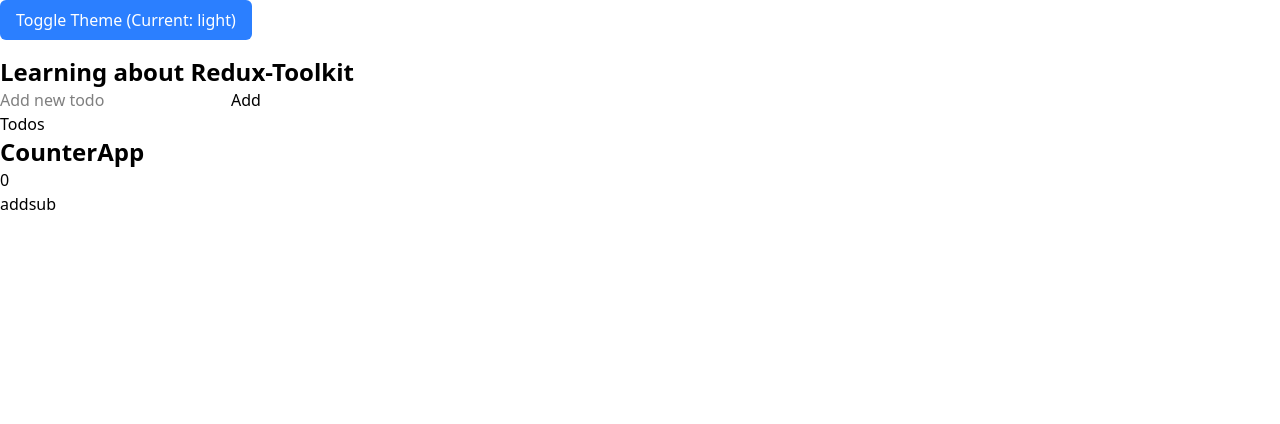
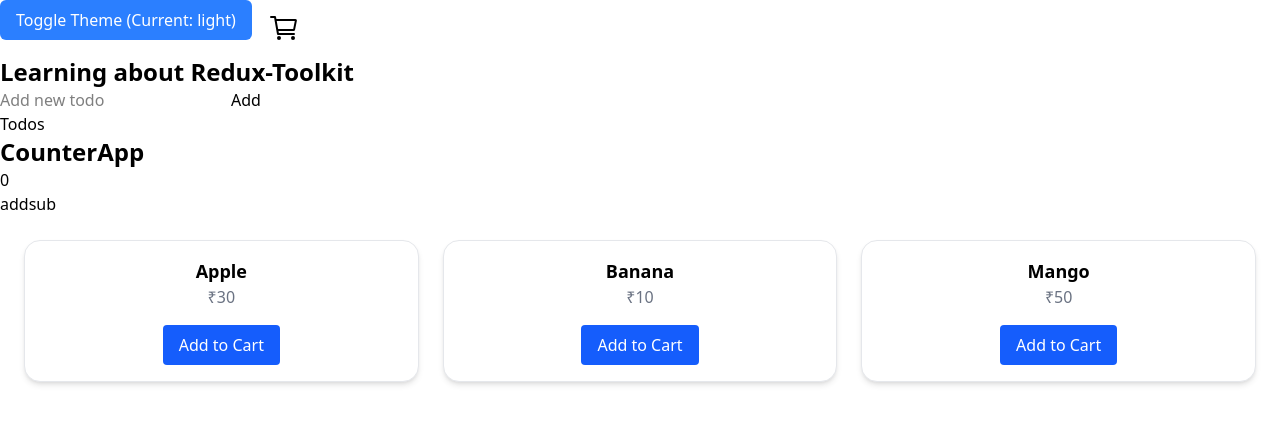
Before and after one commit to codeXchiku/Todo-Redux-toolkit, a React (Vite) app: page / in a window 1280 px wide. Shown: the top 424 px of the page. Built offline with nearby package versions, Linux system fonts and the light colour scheme.

Commit message:
added cart functionality partially

```diff
--- a/package.json
+++ b/package.json
@@ -14,6 +14,7 @@
     "@tailwindcss/vite": "^4.1.5",
     "react": "^19.1.0",
     "react-dom": "^19.1.0",
+    "react-icons": "^5.5.0",
     "react-redux": "^9.2.0",
     "tailwindcss": "^4.1.5"
   },
--- a/src/App.jsx
+++ b/src/App.jsx
@@ -1,10 +1,11 @@
 // App.jsx
-import React from 'react'
 import AddTodo from './components/AddTodo'
 import Todos from './components/Todos'
 import Counter from './components/Counter'
+import Cart from './components/Cart'
 import { useSelector, useDispatch } from 'react-redux'
 import { toggle } from './features/them/themSlice'
+import { IoCartOutline } from "react-icons/io5";
 
 const App = () => {
   const theme = useSelector((state) => state.theme)
@@ -12,16 +13,20 @@
 
   return (
     <div className="min-h-screen bg-white dark:bg-gray-900 transition-colors">
+      <div className='flex'>
       <button
         onClick={() => dispatch(toggle())}
         className="
           px-4 py-2 mb-4 rounded-md
           bg-blue-500 text-white
-          dark:bg-blue-700 dark:text-gray-100
+          dark:bg-blue-700 dark:text-gray-100 mr-3
         "
       >
         Toggle Theme (Current: {theme})
       </button>
+
+        <button><IoCartOutline className='h-8 w-10'/></button>
+      </div>
       <div>
         <h1 className="text-2xl font-bold dark:text-white">Learning about Redux-Toolkit</h1>
         <AddTodo />
@@ -31,6 +36,7 @@
         <h1 className="text-2xl font-bold dark:text-white">CounterApp</h1>
         <Counter />
       </div>
+      <Cart/>
     </div>
   )
 }
--- /dev/null
+++ b/src/components/Cart.jsx
@@ -0,0 +1,28 @@
+import React from 'react';
+
+const Cart = () => {
+  const products = [
+    { id: 1, name: 'Apple', price: 30 },
+    { id: 2, name: 'Banana', price: 10 },
+    { id: 3, name: 'Mango', price: 50 },
+  ];
+
+  return (
+    <div className="p-6 grid grid-cols-1 sm:grid-cols-2 md:grid-cols-3 gap-6">
+      {products.map((product) => (
+        <div
+          key={product.id}
+          className="bg-white rounded-2xl shadow-md p-4 text-center border border-gray-200"
+        >
+          <h3 className="text-lg font-semibold">{product.name}</h3>
+          <p className="text-gray-500 mb-4">₹{product.price}</p>
+          <button className="bg-blue-600 text-white px-4 py-2 rounded hover:bg-blue-700 transition">
+            Add to Cart
+          </button>
+        </div>
+      ))}
+    </div>
+  );
+};
+
+export default Cart;
--- /dev/null
+++ b/src/features/cart/cartSlice.js
@@ -0,0 +1,13 @@
+import { createSlice } from "@reduxjs/toolkit";
+
+const cartSlice = createSlice({
+    name:"cart",
+    initialState:[],
+    reducers:{
+        add:(state,action)=>{},
+        remove:(state,action)=>{}
+    }
+})
+
+export const{add,remove} = cartSlice.actions
+export default cartSlice.reducer
--- a/src/store/store.js
+++ b/src/store/store.js
@@ -2,13 +2,15 @@
 import todoReducer from "../features/todo/todoSlice";
 import countReducer from "../features/counter/CountSlice";
 import themeReducer from "../features/them/themSlice";
+import cartReducer from "../features/cart/cartSlice"
 
 
 const store = configureStore({
     reducer:{
         todo:todoReducer,
         count:countReducer,
-        theme:themeReducer
+        theme:themeReducer,
+        cart:cartReducer
     }
 });
 
```
Also changed, not shown: 1 other file (tests, documents, lock files or other folders).
